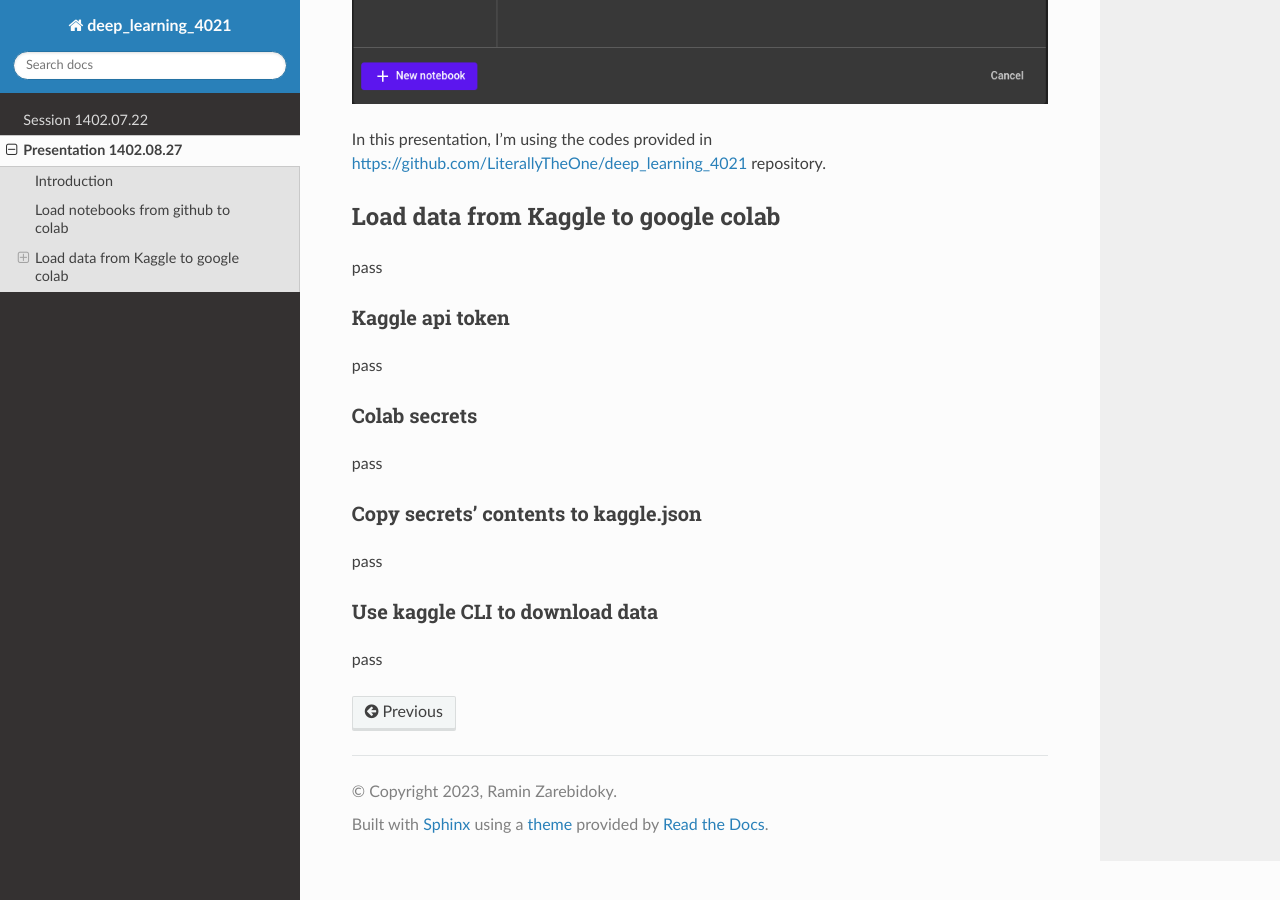
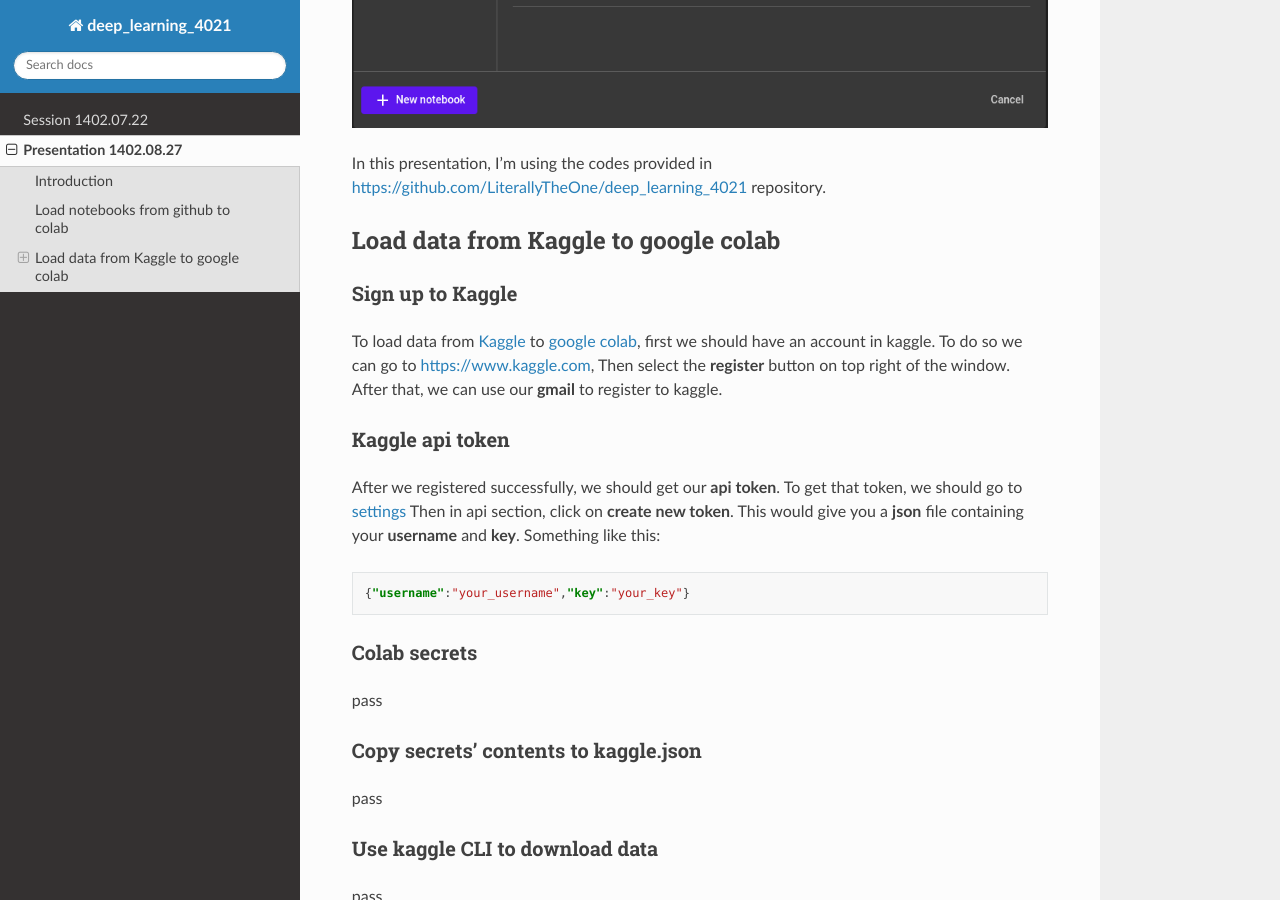
Before and after one commit to LiterallyTheOne/deep_learning_4021, a Sphinx documentation site: the page built from docs/source/presentation_1402_08_27.rst, in a window 1280 px wide and 900 px high, scrolled down 1827 px. Built offline with Sphinx 7.4.7 and the Read the Docs theme 2.0.0, drawn with Linux system fonts in a browser that asks for light colours; some of the changed text lies outside the part shown.

Commit message:
Compelete subsections of sign up to kaggle and kaggle api token

```diff
--- a/docs/source/presentation_1402_08_27.rst
+++ b/docs/source/presentation_1402_08_27.rst
@@ -10,7 +10,7 @@
 ------------
 
 As we saw in **Deep learning with python book**, a simple layout
-for a deep learning project looks likes the code below:
+for a deep learning project looks like the code below:
 
 
 .. code-block:: python
@@ -81,12 +81,33 @@
 Load data from Kaggle to google colab
 -------------------------------------
 
-pass
+
+Sign up to Kaggle
+^^^^^^^^^^^^^^^^^
+
+To load data from
+`Kaggle <https://www.kaggle.com/>`_
+to
+`google colab <https://colab.research.google.com/>`_,
+first we should have an account in kaggle.
+To do so we can go to https://www.kaggle.com, Then
+select the **register** button on top right of the window.
+After that, we can use our **gmail** to register to kaggle.
 
 Kaggle api token
 ^^^^^^^^^^^^^^^^
 
-pass
+After we registered successfully, we should get our
+**api token**. To get that token, we should go to
+`settings <https://www.kaggle.com/settings>`_
+Then in api section, click on **create new token**.
+This would give you a **json**
+file containing your **username** and **key**. Something like this:
+
+.. code-block:: json
+
+    {"username":"your_username","key":"your_key"}
+
 
 Colab secrets
 ^^^^^^^^^^^^^
```
